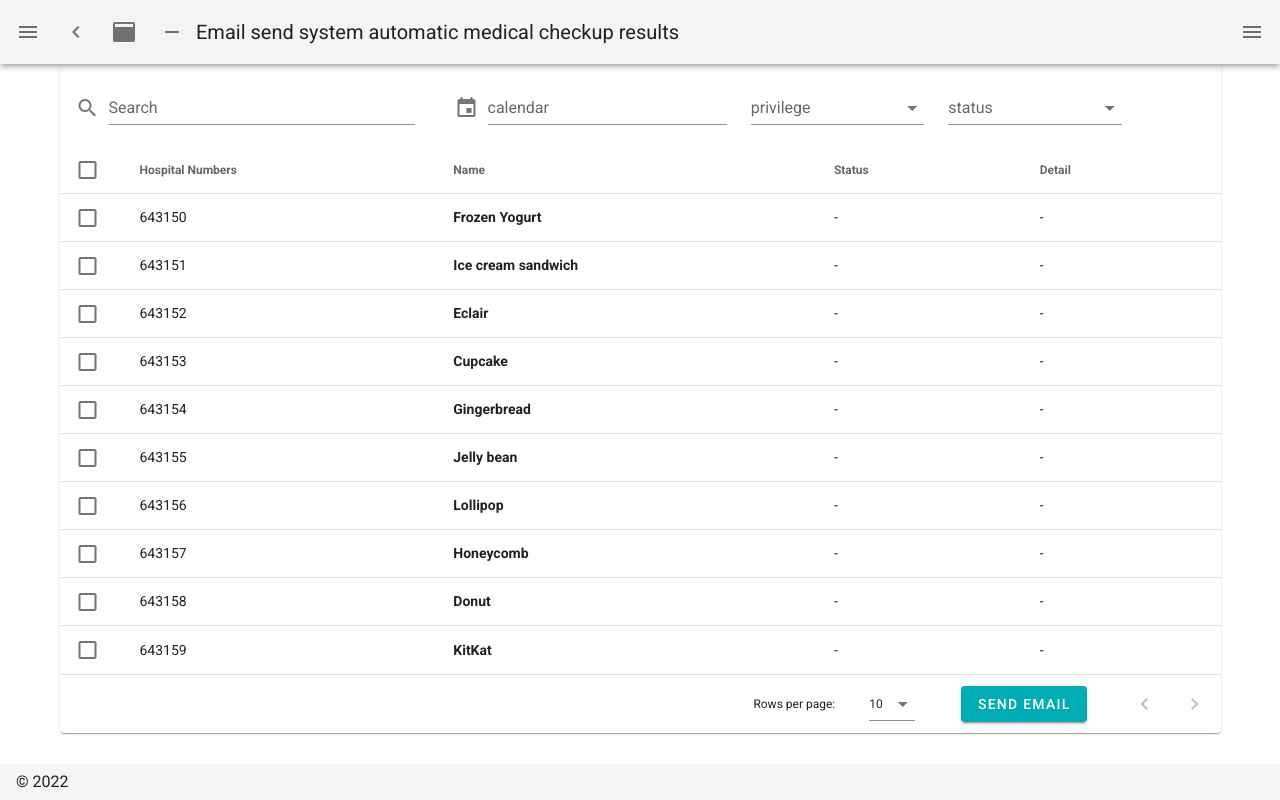
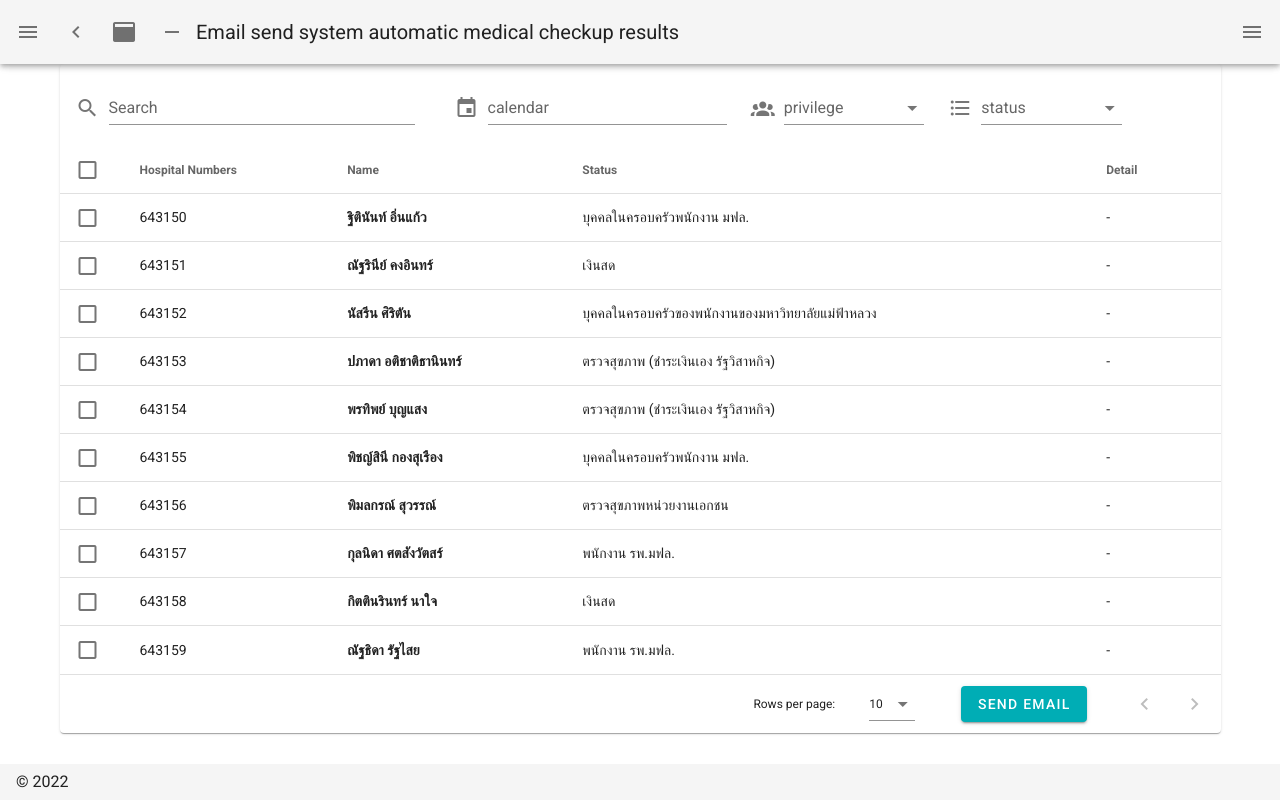
Before and after one commit to k1tsanapong/face-end-i-guess, a Nuxt app: page / in a window 1280 px wide. Built offline with nearby package versions, Linux system fonts and the light colour scheme.

Commit message:
update data

```diff
--- a/pages/index.vue
+++ b/pages/index.vue
@@ -81,7 +81,7 @@
             <v-select
           :items="privilege"
           label="privilege"
-
+          prepend-icon="mdi-account-group"
         ></v-select>
         </v-col>
 
@@ -96,7 +96,7 @@
             <v-select
           :items="status"
           label="status"
-
+          prepend-icon="mdi-format-list-bulleted"
         ></v-select>
         </v-col>
 
@@ -145,63 +145,63 @@ export default {
             ],
             desserts: [{
                     hm: "643150",
-                    name: "Frozen Yogurt",
-                    status: "-",
+                    name: "ฐิตินันท์ อิ่นแก้ว",
+                    status: "บุคคลในครอบครัวพนักงาน มฟล.",
                     detail: "-",
 
                 },
                 {
                     hm: "643151",
-                    name: "Ice cream sandwich",
-                    status: "-",
+                    name: "ณัฐรินีย์ คงอินทร์",
+                    status: "เงินสด",
                     detail: "-",
                 },
                 {
                     hm: "643152",
-                    name: "Eclair",
-                    status: "-",
+                    name: "นัสรีน ศิริตัน",
+                    status: "บุคคลในครอบครัวของพนักงานของมหาวิทยาลัยแม่ฟ้าหลวง",
                     detail: "-",
                 },
                 {
                     hm: "643153",
-                    name: "Cupcake",
-                    status: "-",
+                    name: "ปภาดา อติชาติธานินทร์",
+                    status: "ตรวจสุขภาพ (ชำระเงินเอง รัฐวิสาหกิจ)",
                     detail: "-",
                 },
                 {
                     hm: "643154",
-                    name: "Gingerbread",
-                    status: "-",
+                    name: "พรทิพย์ บุญแสง",
+                    status: "ตรวจสุขภาพ (ชำระเงินเอง รัฐวิสาหกิจ)",
                     detail: "-",
                 },
                 {
                     hm: "643155",
-                    name: "Jelly bean",
-                    status: "-",
+                    name: "พิชญ์สินี กองสุเรือง",
+                    status: "บุคคลในครอบครัวพนักงาน มฟล.",
                     detail: "-",
                 },
                 {
                     hm: "643156",
-                    name: "Lollipop",
-                    status: "-",
+                    name: "พิมลกรณ์ สุวรรณ์",
+                    status: "ตรวจสุขภาพหน่วยงานเอกชน",
                     detail: "-",
                 },
                 {
                     hm: "643157",
-                    name: "Honeycomb",
-                    status: "-",
+                    name: "กุลนิดา ศตสังวัตสร์",
+                    status: "พนักงาน รพ.มฟล.",
                     detail: "-",
                 },
                 {
                     hm: "643158",
-                    name: "Donut",
-                    status: "-",
+                    name: "กิตตินรินทร์ นาใจ",
+                    status: "เงินสด",
                     detail: "-",
                 },
                 {
                     hm: "643159",
-                    name: "KitKat",
-                    status: "-",
+                    name: "ณัฐธิดา รัฐไสย",
+                    status: "พนักงาน รพ.มฟล.",
                     detail: "-",
                 },
             ],
```
